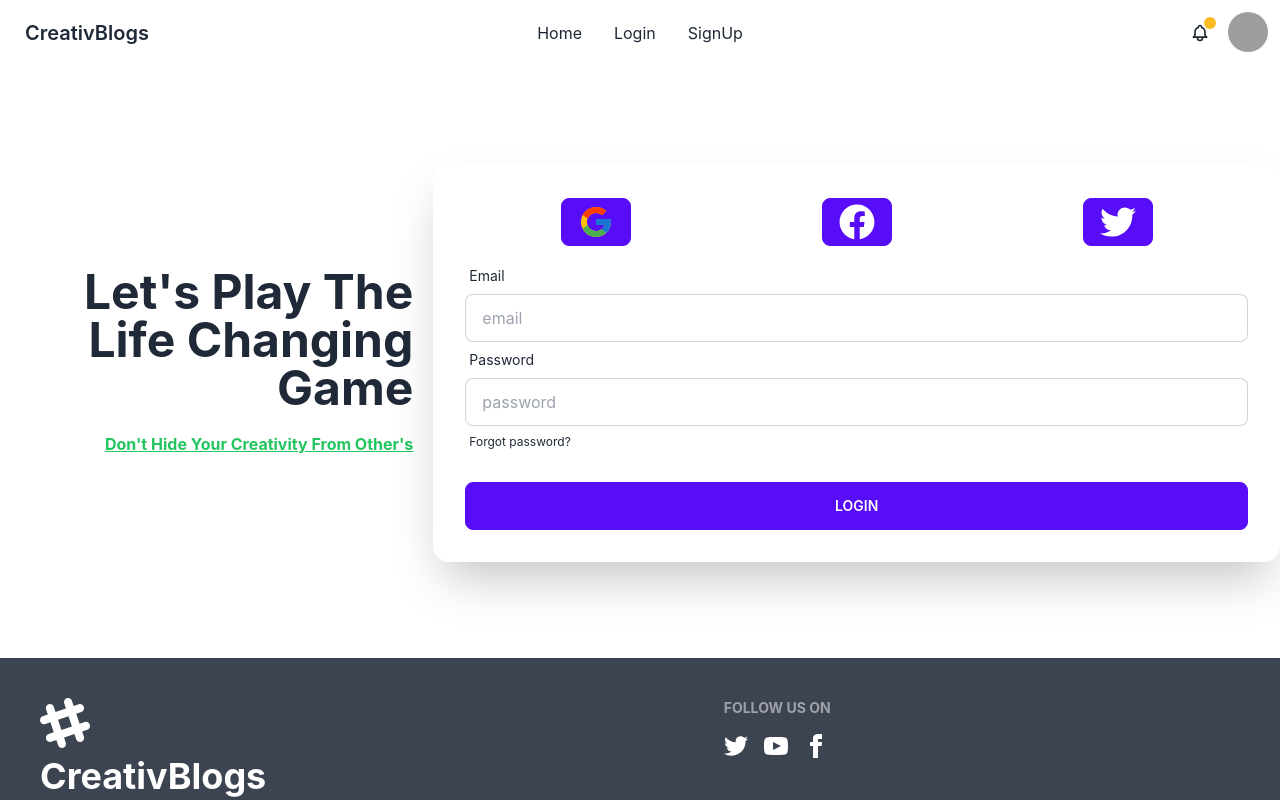
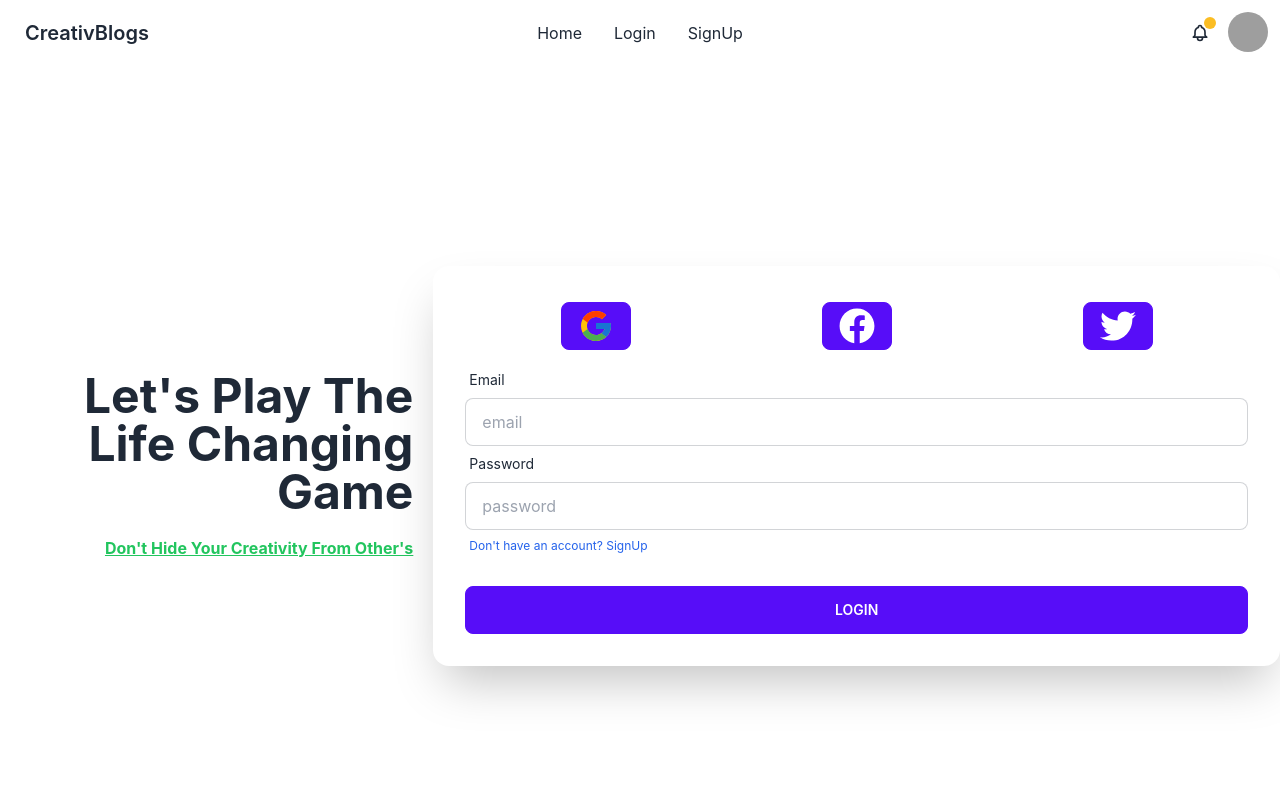
Before and after one commit to masumbillah360/blog-page-client, a React (Create React App) app: page /login in a window 1280 px wide. Shown: the top 800 px of the page. Built offline with nearby package versions, Linux system fonts and the light colour scheme; grey boxes are pictures that could not be loaded.

Commit message:
fix signup and login page

```diff
--- a/src/Pages/Login/Login.js
+++ b/src/Pages/Login/Login.js
@@ -1,10 +1,11 @@
 import React from "react";
 import { FaFacebook, FaTwitter } from "react-icons/fa";
 import { FcGoogle } from "react-icons/fc";
+import { Link } from "react-router-dom";
 
 const Login = () => {
   return (
-    <div className="grid grid-cols-12 my-24 md:gap-5 justify-center items-center">
+    <div className="grid grid-cols-12 min-h-screen md:gap-5 justify-center items-center">
       <div className="col-span-12 md:col-span-4">
         <h1 className="text-5xl font-bold text-center md:text-end">
           Let's Play The Life Changing Game
@@ -48,9 +49,12 @@ const Login = () => {
                   className="input input-bordered"
                 />
                 <label className="label">
-                  <a href="#" className="label-text-alt link link-hover">
-                    Forgot password?
-                  </a>
+                  <Link
+                    to="/register"
+                    className="label-text-alt link link-hover text-blue-600"
+                  >
+                    Don't have an account? SignUp
+                  </Link>
                 </label>
               </div>
               <div className="form-control mt-6">
```
